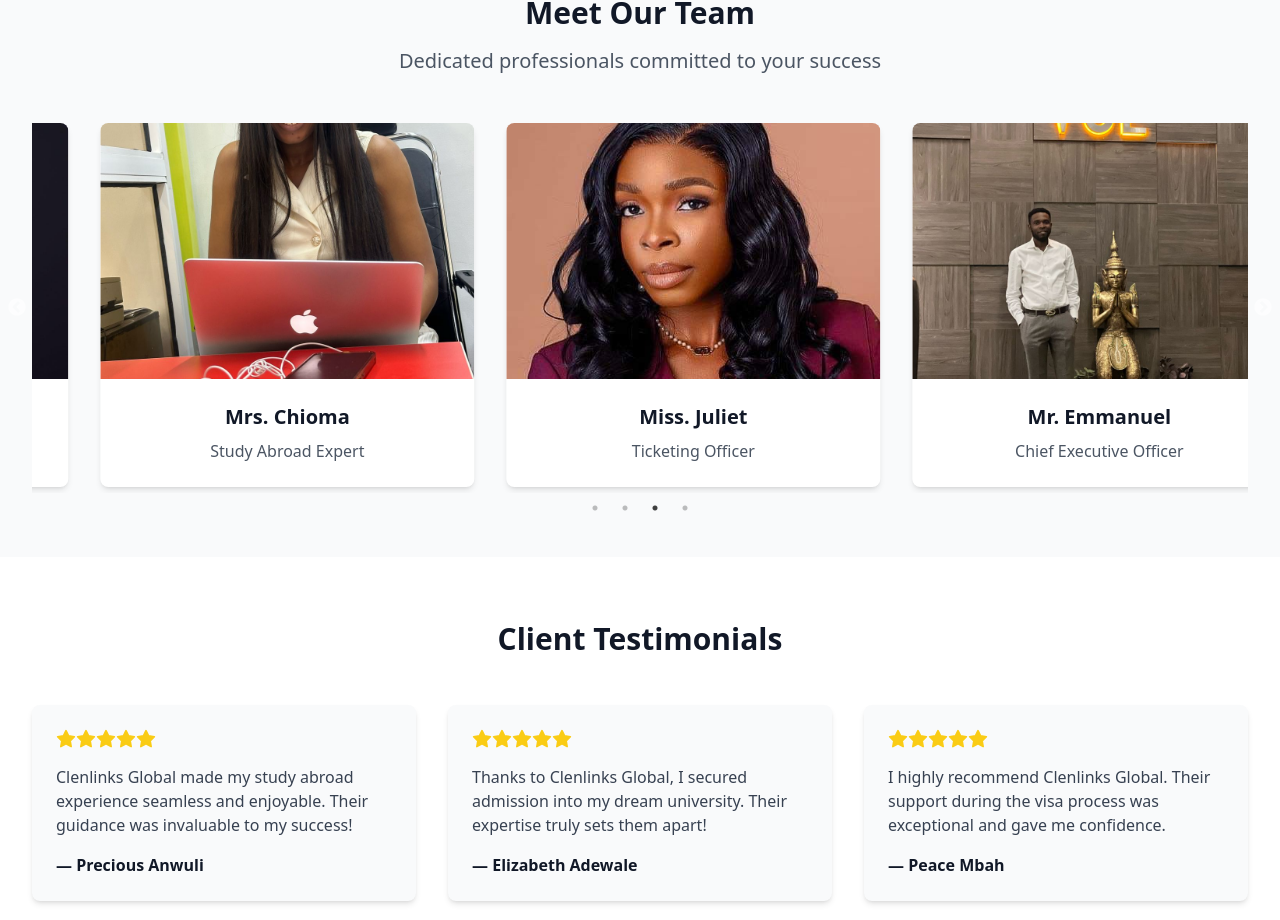
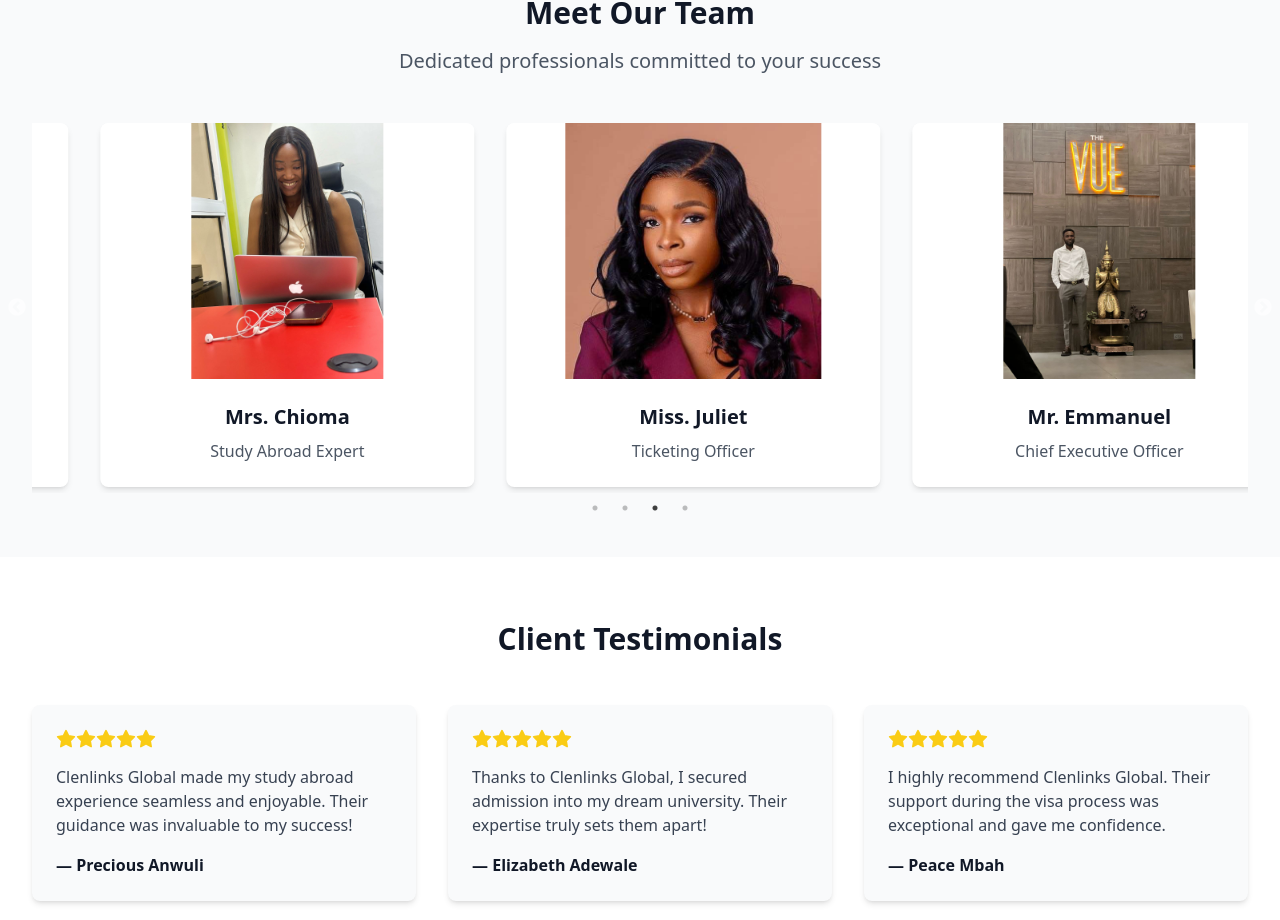
Before and after one commit to ibroraheem/clenlinks-global, a React (Vite) app: page / in a window 1280 px wide. Shown: the part 2797-3717 px from the top of the page. Built offline with nearby package versions, Linux system fonts and the light colour scheme.

Commit message:
Team member added

```diff
--- a/src/components/TeamMembers.tsx
+++ b/src/components/TeamMembers.tsx
@@ -72,7 +72,7 @@ const TeamMembers = () => {
                   <img
                     src={Object.values(member.image)[0]}
                     alt={member.name}
-                    className="w-full h-64 object-cover"
+                    className="w-full h-64 object-contain hover:scale-105 transition-transform duration-300"
                   />
                 </div>
                 <div className="p-6 text-center">
```
